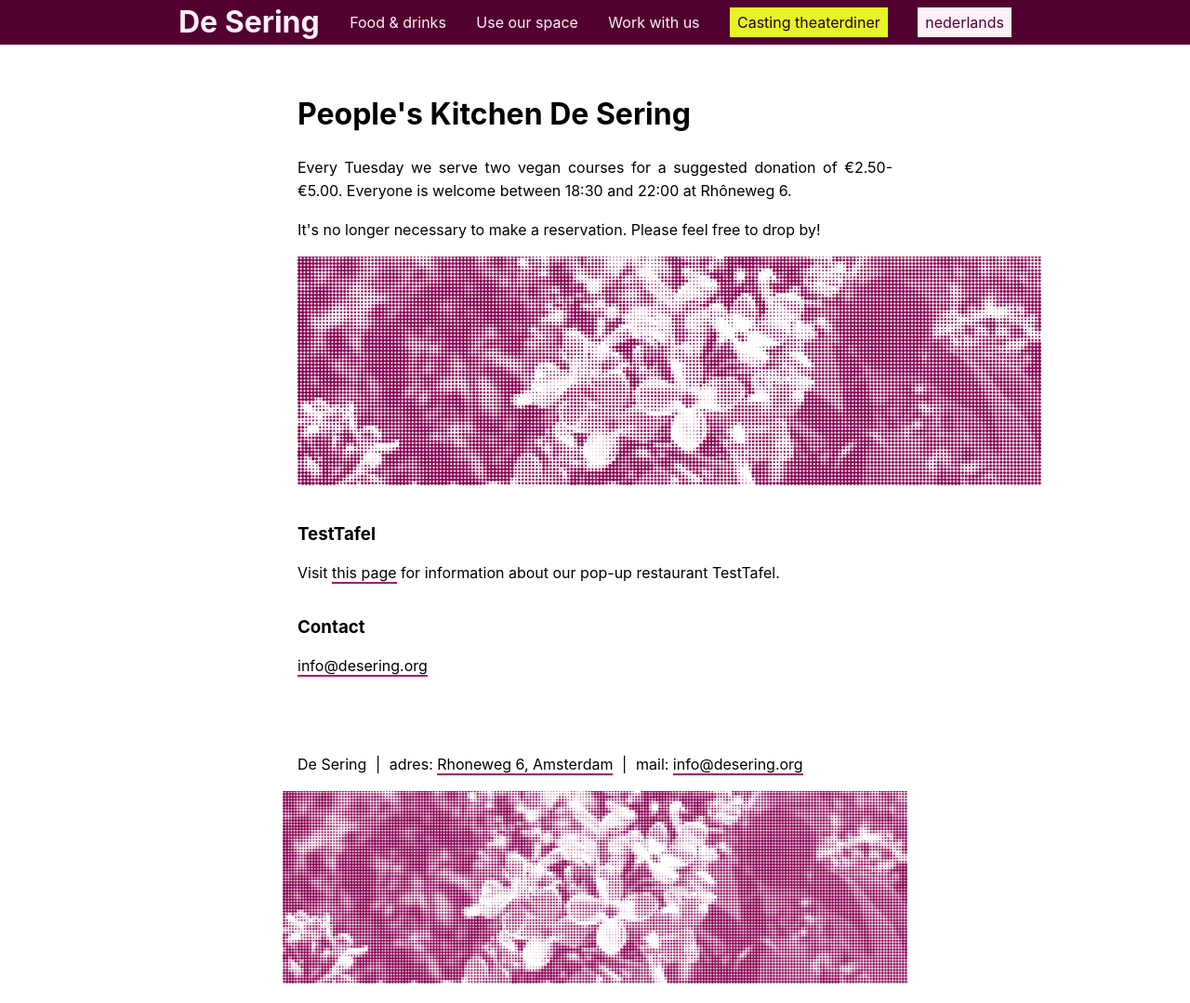
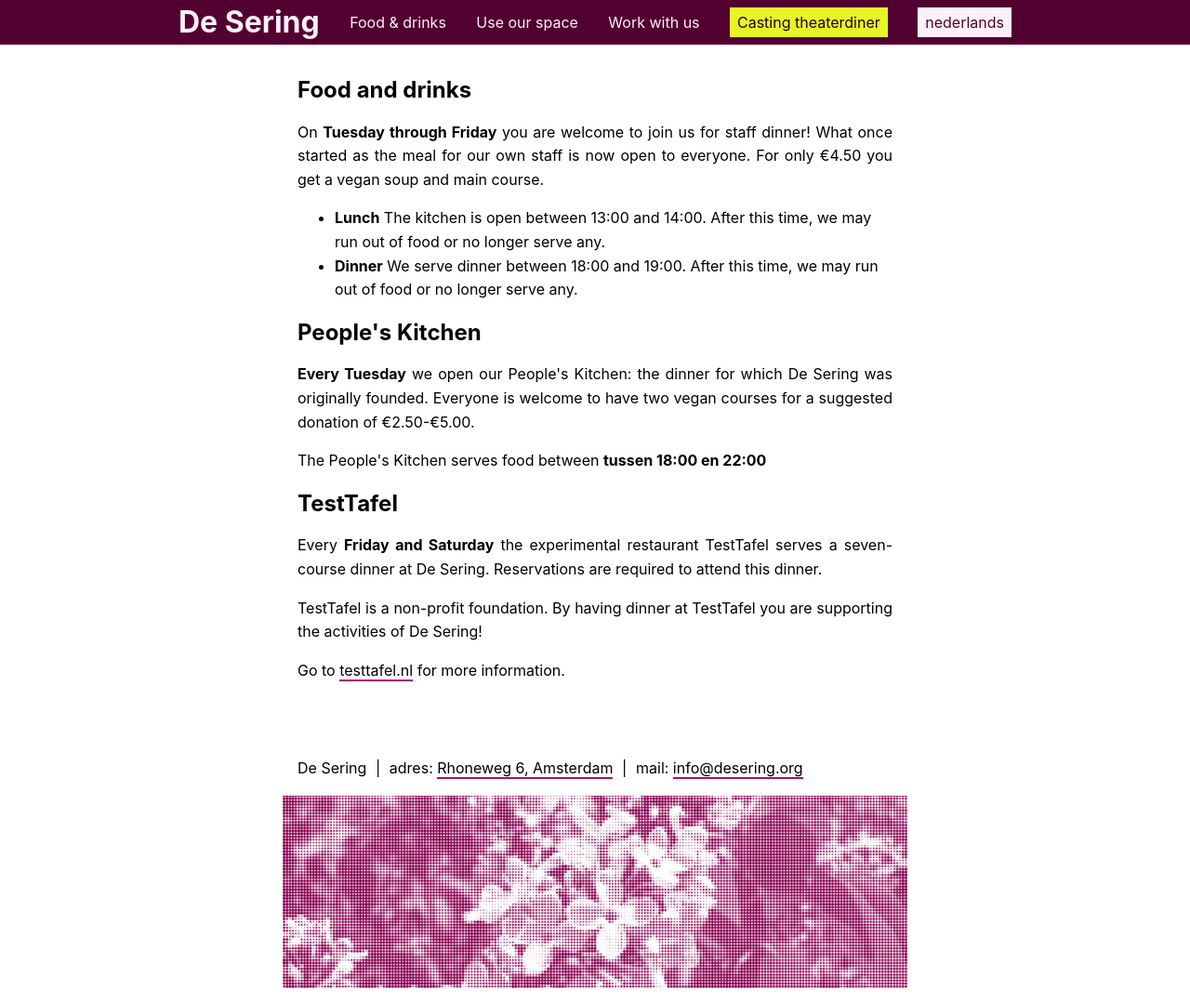
Before and after one commit to decoalitie/desering.org, a Jekyll site: the page built from en/index.html, in a window 1280 px wide and 1079 px high. Shown: the whole window at 93% size. Built offline with Jekyll 4.4.1, drawn with Linux system fonts in a browser that asks for light colours; some web fonts are replaced.

Commit message:
Translate index page

```diff
--- a/en/index.html
+++ b/en/index.html
@@ -7,34 +7,57 @@
 permalink: :path/:basename
 ---
 
-<div class="row">
-  <div class="container">
-    <h1>People's Kitchen De Sering</h1>
+<section>
+  <h2>Food and drinks</h2>
 
-    <p>
-      Every Tuesday we serve two vegan courses for a suggested donation of €2.50-€5.00. Everyone is welcome
-      between 18:30 and 22:00 at Rhôneweg 6.
-    </p>
+  <p>
+    On <strong>Tuesday through Friday</strong> you are welcome to join us
+    for staff dinner! What once started as the meal for our own staff is now open to everyone. For only €4.50 you get a vegan soup and main course.
+  </p>
 
+  <ul>
+    <li>
+      <strong>Lunch</strong> The kitchen is open between 13:00 and 14:00.
+      After this time, we may run out of food or no longer serve any.
+    </li>
+    <li>
+      <strong>Dinner</strong> We serve dinner between 18:00 and 19:00.
+      After this time, we may run out of food or no longer serve any.
+    </li>
+  </ul>
+</section>
 
-    <p>It's no longer necessary to make a reservation. Please feel free to drop by!</p>
-  </div>
-</div>
+<section>
+  <h2>
+    People's Kitchen</h2>
 
-<div class="row">
-  <div class="container">
-    <img src="/img/sering.png" />
+  <p>
+    <strong>Every Tuesday</strong> we open our People's Kitchen: the dinner
+    for which De Sering was originally founded. Everyone is welcome to have
+    two vegan courses for a suggested donation of €2.50-€5.00.
 
-    <h3>TestTafel</h3>
+  </p>
 
-    <p>
-      Visit <a href="{% link en/testtafel/index.html %}">this page</a> for information about our pop-up restaurant
-      TestTafel.
-    </p>
+  <p>
+    The People's Kitchen serves food between <strong>tussen 18:00 en 22:00</strong>
+  </p>
+</section>
 
-    <h3>Contact</h3>
+<section>
+  <h2>TestTafel</h2>
 
-    <p><a href="mailto:info@desering.org">info@desering.org</a></p>
+  <p>
+    Every <strong>Friday and Saturday</strong> the experimental restaurant
+    TestTafel serves a seven-course dinner at De Sering. Reservations are
+    required to attend this dinner.
+  </p>
 
-  </div>
-</div>
+  <p>
+    TestTafel is a non-profit foundation. By having dinner at TestTafel you
+    are supporting the activities of De Sering!
+  </p>
+
+  <p>
+    Go to <a href="https://testtafel.nl/">testtafel.nl</a> for more information.
+  </p>
+</section>
```
Also changed, not shown: index.html (+4 -6 lines), Gemfile.lock.
